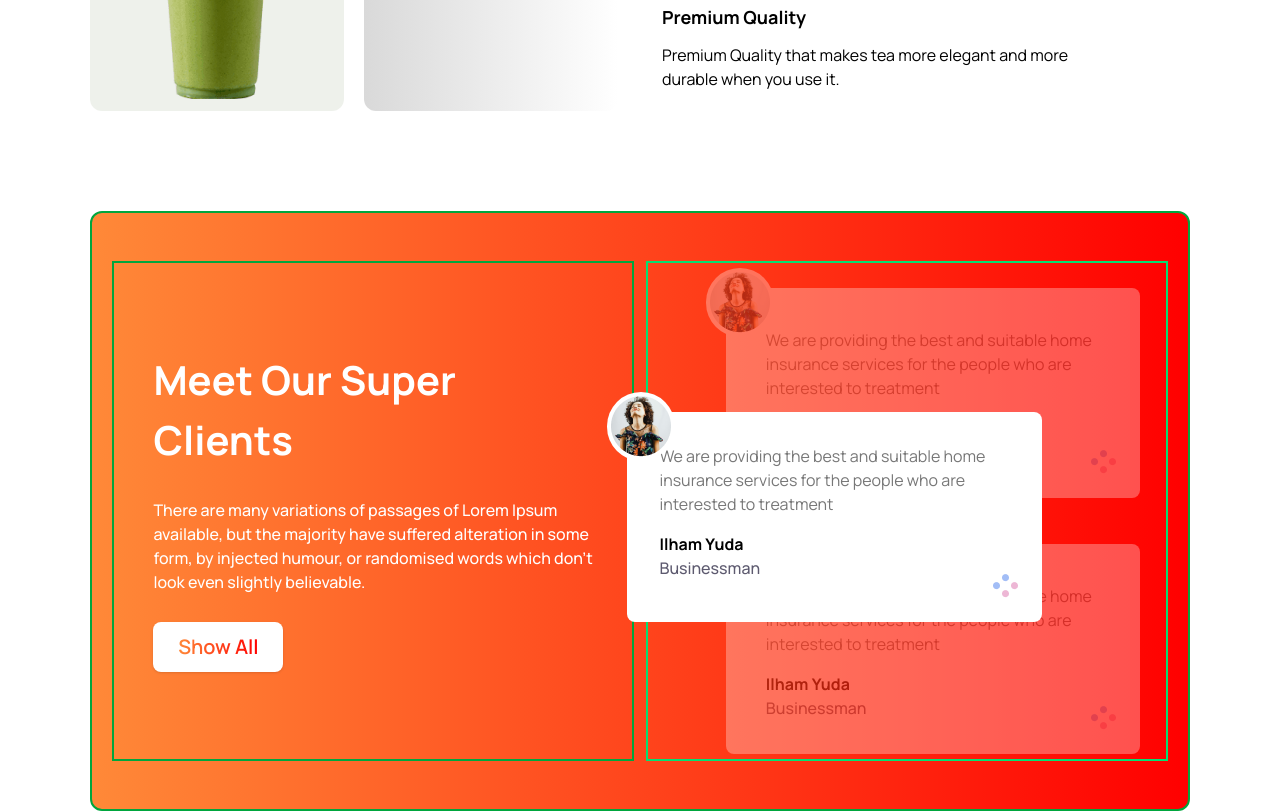
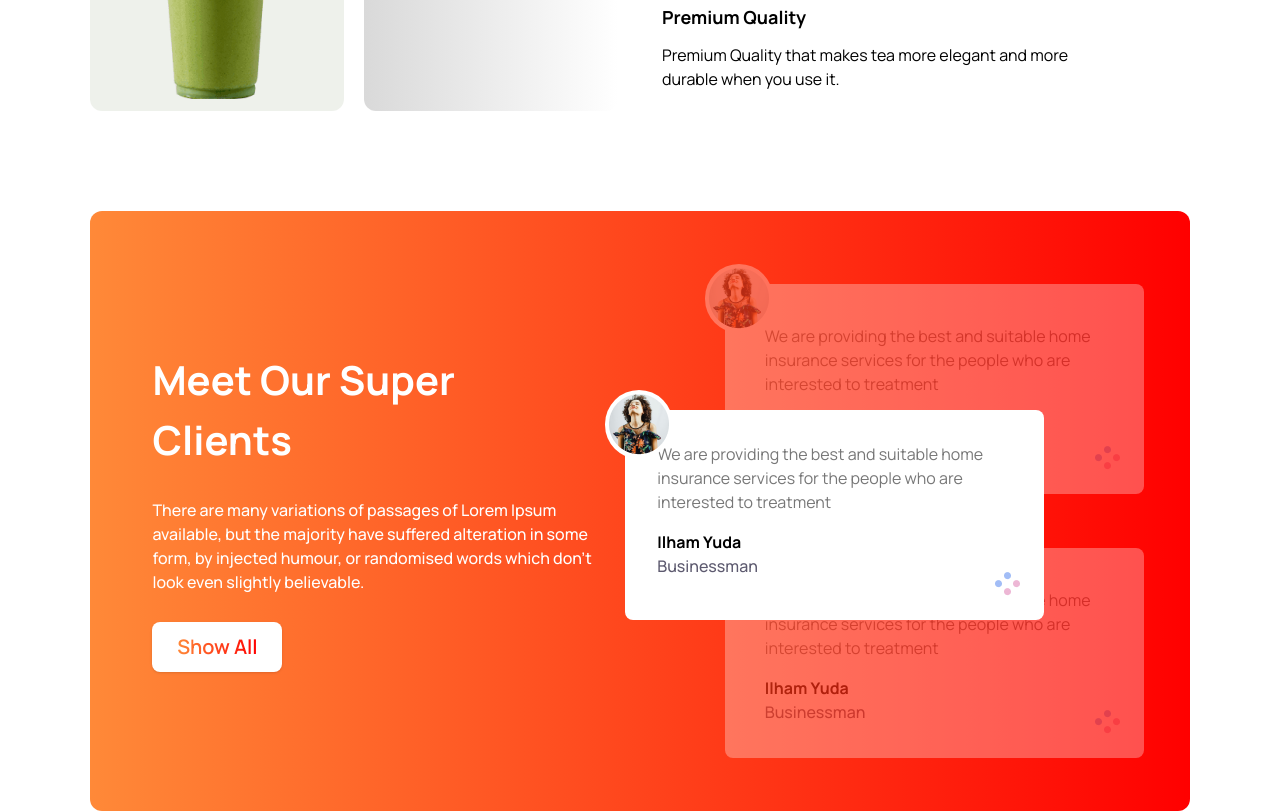
Before and after one commit to SAMIA-TASMIN/Tea-House-Resources-Tailwind, a plain HTML site: page index.html in a window 1280 px wide. Shown: the part 1525-2336 px from the top of the page. Drawn offline with nearby package versions, Linux system fonts and the light colour scheme.

Commit message:
first commit

```diff
--- a/index.html
+++ b/index.html
@@ -105,9 +105,9 @@ opacity: 0.1;"></div>
 
 
     <!-- Meet our clients section -->
-    <section class="max-w-[1100px] mx-auto flex flex-col md:flex-row gap-3 mt-[100px] rounded-xl px-5 py-12 h-[600px] border-2 border-green-600" style="background: linear-gradient(270.00deg, rgba(255, 0, 0, 1),rgba(255, 137.00003051757812, 55.999996185302734, 1) 100%);">
+    <section class="max-w-[1100px] mx-auto flex flex-col md:flex-row gap-3 mt-[100px] rounded-xl px-5 py-12 h-[600px]" style="background: linear-gradient(270.00deg, rgba(255, 0, 0, 1),rgba(255, 137.00003051757812, 55.999996185302734, 1) 100%);">
 
-        <div class="left_grad_sec p-4 h-full md:w-1/2 border-2 border-green-600 flex items-center justify-center">
+        <div class="left_grad_sec p-4 h-full md:w-1/2 flex items-center justify-center">
             <div>
                 <h1 class="text-[40px] font-bold text-white">Meet Our Super <br> Clients</h1>
                 <p class="my-7 text-white font-medium">There are many variations of passages of Lorem Ipsum <br> available, but the majority have suffered alteration in some <br> form, by injected humour, or randomised words which don't <br> look even slightly believable. </p>
@@ -116,7 +116,7 @@ opacity: 0.1;"></div>
             </div>
         </div>
 
-        <div class="right_grad_sec h-full md:w-1/2 border-2 border-green-400 relative">
+        <div class="right_grad_sec h-full md:w-1/2  relative">
 
             <div class="h-[210px] w-[80%] p-8 bg-white rounded-lg absolute top-[30%] left-[-4%] z-10">
                 <div class="absolute left-[-20px] top-[-20px] p-1 bg-white rounded-full">
```
